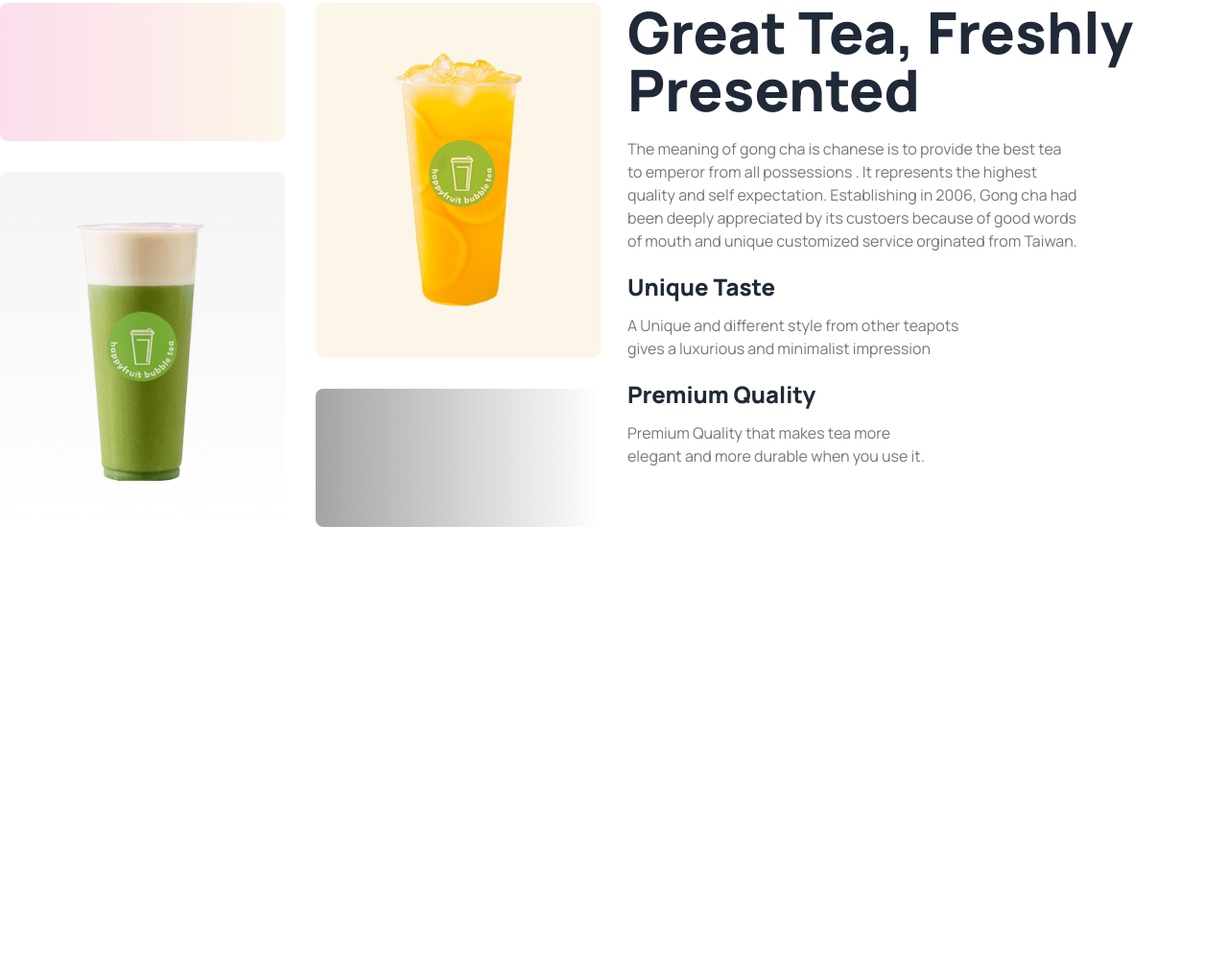
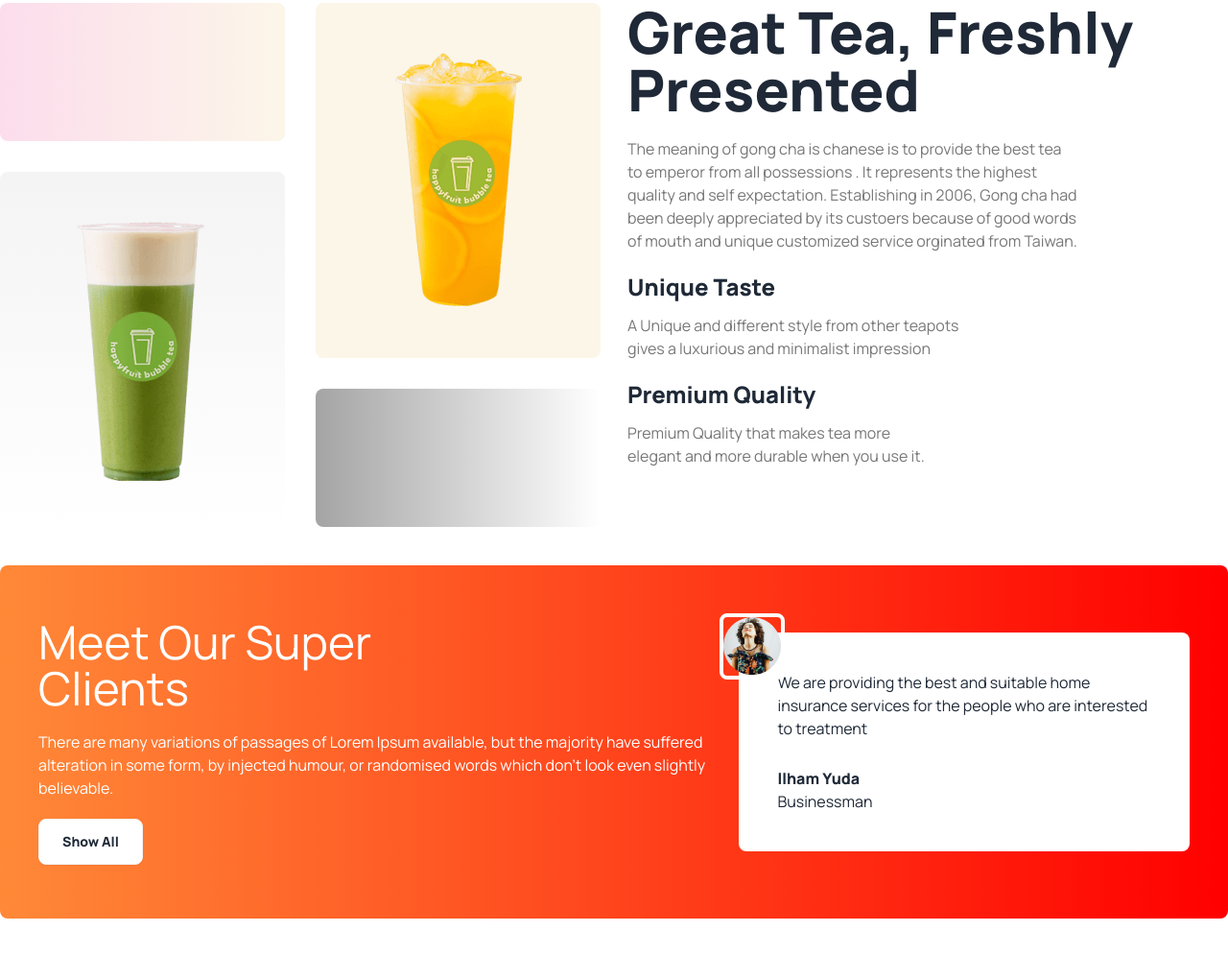
Before and after one commit to SIFAT-AOC/Tea-Landing-page, a plain HTML site: page index.html in a window 1280 px wide. Shown: the part 1247-2242 px from the top of the page at 96% size. Before the commit the page ends 1836 px from the top, so only its background shows below. Drawn offline with nearby package versions, Linux system fonts and the light colour scheme.

Commit message:
changes push

```diff
--- a/index.html
+++ b/index.html
@@ -160,6 +160,42 @@
           </div>
         </div>
       </section>
+
+      <section
+        class="container mx-auto my-10 py-14 px-10 bg-gradient-to-r from-[#FF8938] to-[#FF0000] flex justify-between items-center gap-6 rounded-lg"
+      >
+        <div class="space-y-5 text-white">
+          <h2 class="text-5xl">
+            Meet Our Super <br />
+            Clients
+          </h2>
+          <p class="text-base">
+            There are many variations of passages of Lorem Ipsum available, but
+            the majority have suffered alteration in some form, by injected
+            humour, or randomised words which don't look even slightly
+            believable.
+          </p>
+          <button
+            class="btn bg-white py-3 px-6 font-extrabold text-gradient-to-r from-[#FF8938] to-[#FF0000]"
+          >
+            Show All
+          </button>
+        </div>
+        <div class="relative text-base bg-white p-10 rounded-lg">
+          <img
+            class="border-white border-4 rounded-lg border-solid absolute -left-5 -top-5"
+            src="./images/client.png"
+            alt=""
+            srcset=""
+          />
+          <p class="mb-7">
+            We are providing the best and suitable home insurance services for
+            the people who are interested to treatment
+          </p>
+          <h3 class="font-extrabold">llham Yuda</h3>
+          <p class="">Businessman</p>
+        </div>
+      </section>
     </main>
   </body>
 </html>
```
